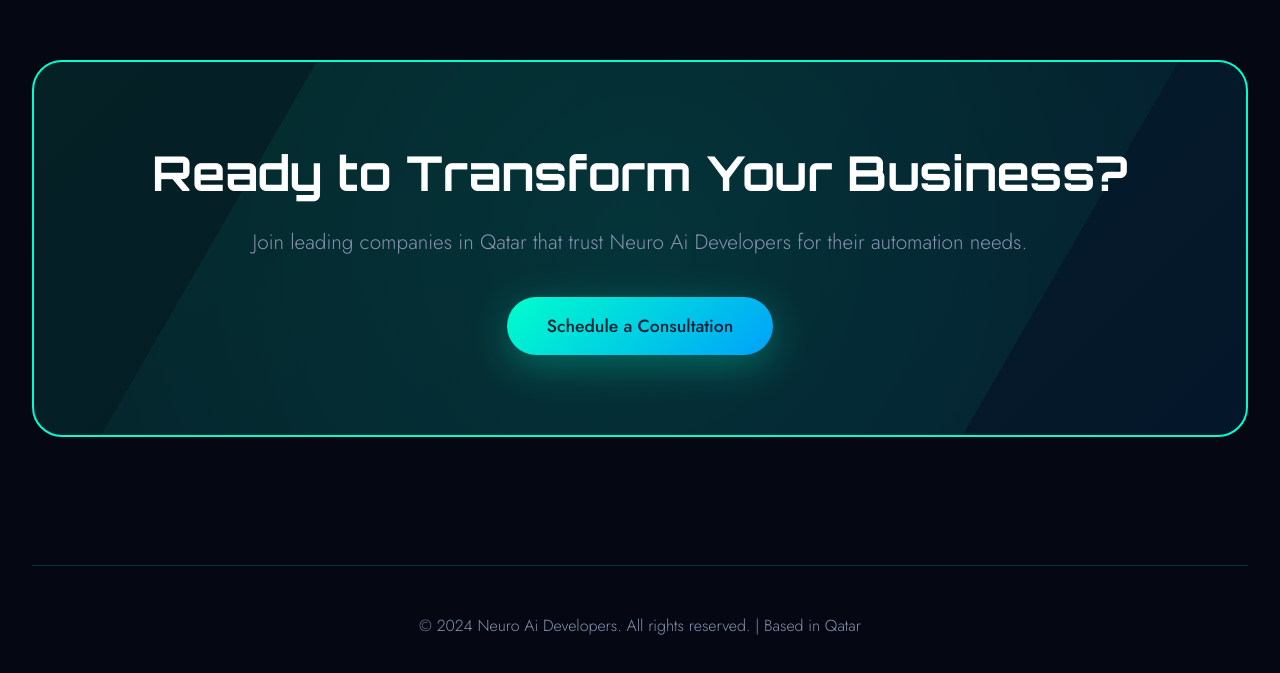
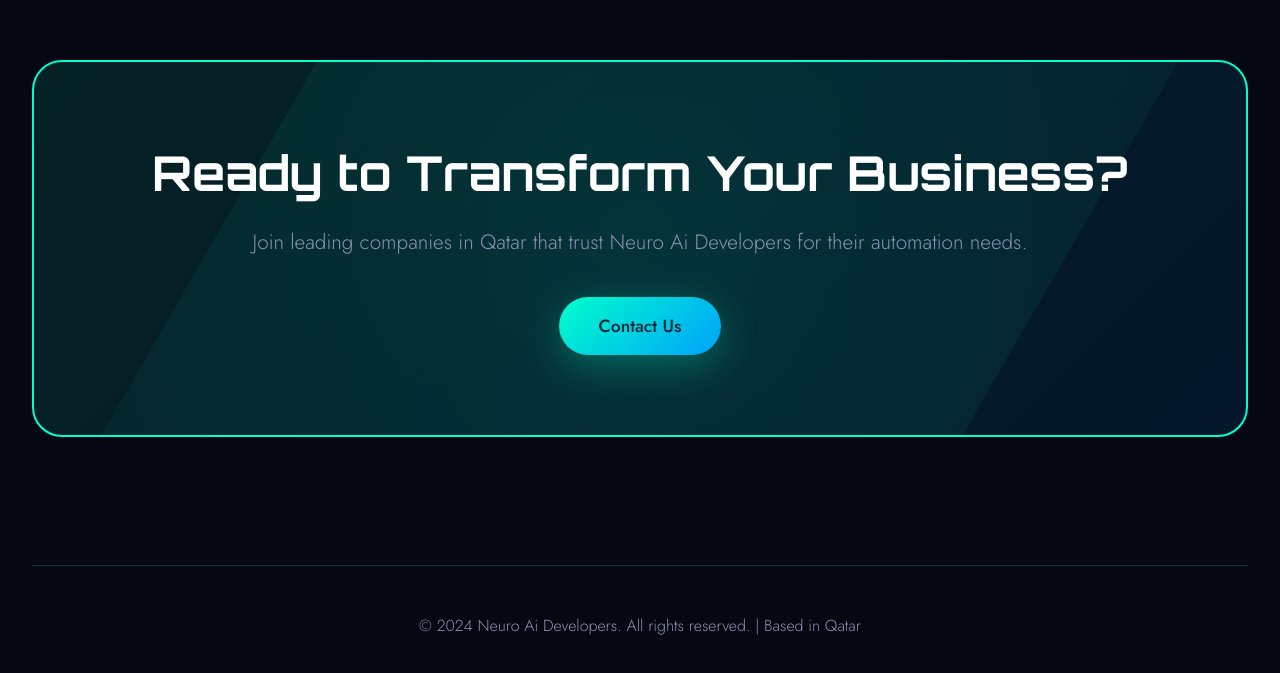
Before and after one commit to HassanIbtasam/NeuroAi-Developers, a plain HTML site: page index.html in a window 1280 px wide. Shown: the part 3985-4658 px from the top of the page. Drawn offline with Linux system fonts and the light colour scheme.

Commit message:
index.html

```diff
--- a/index.html
+++ b/index.html
@@ -983,7 +983,7 @@
                    data-ar="انضم إلى الشركات الرائدة في قطر التي تثق في مطوري نيورو اي لاحتياجات الأتمتة الخاصة بهم.">
                     Join leading companies in Qatar that trust Neuro Ai Developers for their automation needs.
                 </p>
-                <button class="btn btn-primary" data-en="Schedule a Consultation" data-ar="حدد موعد استشارة">Schedule a Consultation</button>
+                <a href="https://neuroaiconsultancy.app.n8n.cloud/form-test/0e797aa5-c1b7-4705-a044-7a10c56bd12b" target="_blank" class="btn btn-primary" data-en="Contact Us" data-ar="اتصل بنا">Contact Us</a>
             </div>
         </section>
 
```
